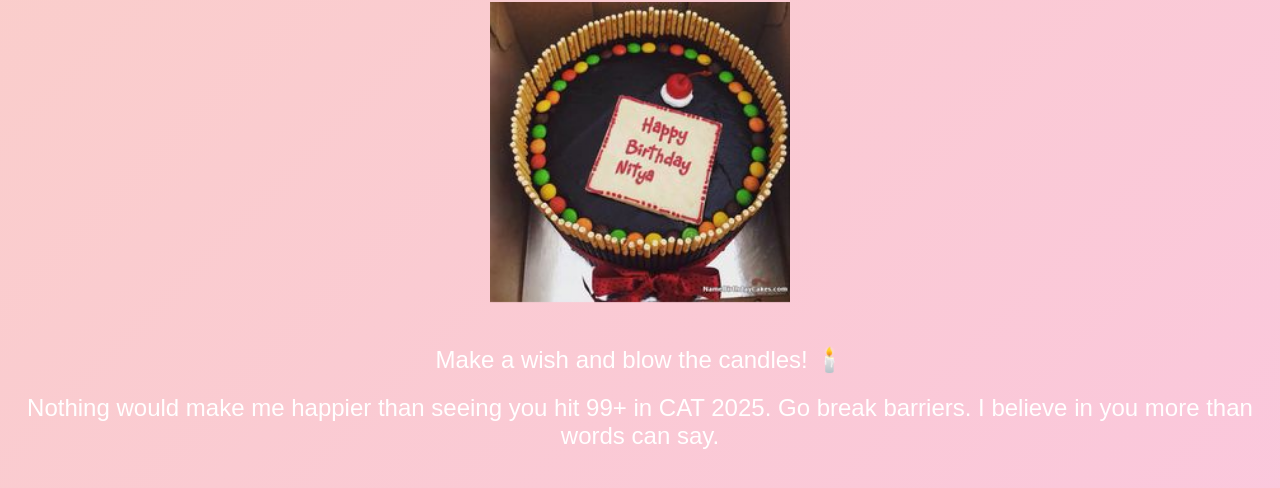
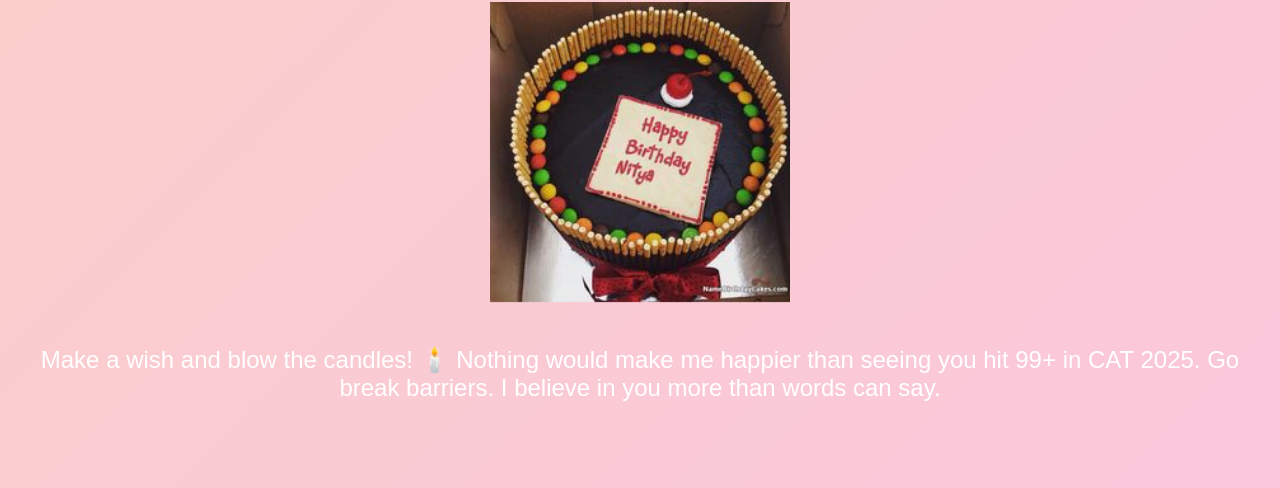
Before and after one commit to vaibhavgupta092/Birthday, a plain HTML site: page cake.html in a window 1280 px wide. Shown: the part 198-686 px from the top of the page. Drawn offline with Linux system fonts and the light colour scheme.

Commit message:
Update cake.html

```diff
--- a/cake.html
+++ b/cake.html
@@ -9,15 +9,13 @@
 <body class="gradient-bg">
   <audio autoplay loop>
     <source src="romantic.mp3" type="audio/mpeg">
-    Your browser does not support the audio element.
   </audio>
   <div class="container">
     <h1>🎉 Happy Birthday, Nitya! 🎊</h1>
     <img src="cake.jpg" alt="Birthday Cake" class="cake-img" />
-    <p>Make a wish and blow the candles! 🕯️</p>
-    <p>Nothing would make me happier than seeing you hit 99+ in CAT 2025.
-
-Go break barriers. I believe in you more than words can say.</p>
+    <p>Make a wish and blow the candles! 🕯️
+      Nothing would make me happier than seeing you hit 99+ in CAT 2025.
+      Go break barriers. I believe in you more than words can say.</p>
   </div>
 </body>
 </html>
```
